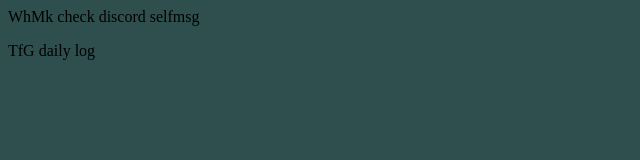
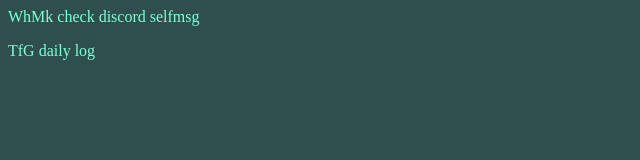
Before and after one commit to ronkolike/ronkolike.github.io, a plain HTML site: page index.html in a window 1280 px wide. Shown: the whole page, without its empty margins (0-640 px from the left). Drawn offline with Linux system fonts and the light colour scheme.

Commit message:
Update styles.css

```diff
--- a/styles.css
+++ b/styles.css
@@ -1,4 +1,4 @@
 body {
   background-color: darkslategray;
-  text-color: aquamarine;
+  color: aquamarine;
 }
```
